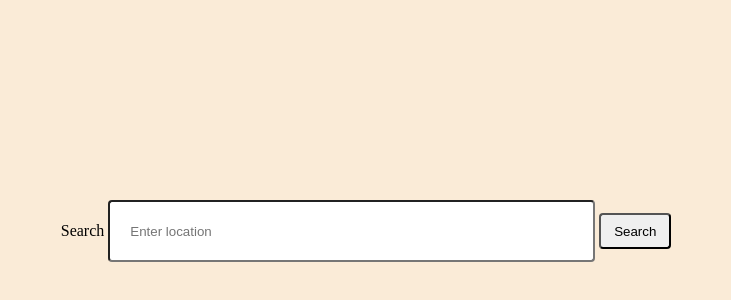
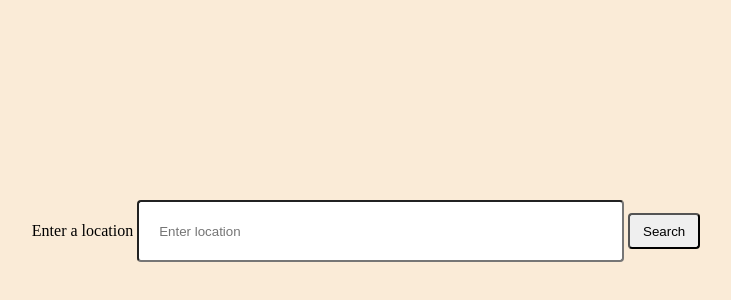
Before and after one commit to brianjeball/robert-half-coding-challenge, a plain HTML site: page index.html in a window 1280 px wide. Shown: the part 8-308 px from the top of the page, without its empty margins (274-1005 px from the left). Drawn offline with Linux system fonts and the light colour scheme.

Commit message:
update input label

```diff
--- a/index.html
+++ b/index.html
@@ -7,7 +7,7 @@
     <body>
         <div class="search-wrapper">
             <!-- Search Field -->
-            <label for="location">Search</label>
+            <label for="location">Enter a location</label>
             <input class="search-input" data-behavior="search-input" name="location" placeholder="Enter location" />
             <p hidden class="error-message" data-behavior="error-message">Please input a value</p>
 
```
